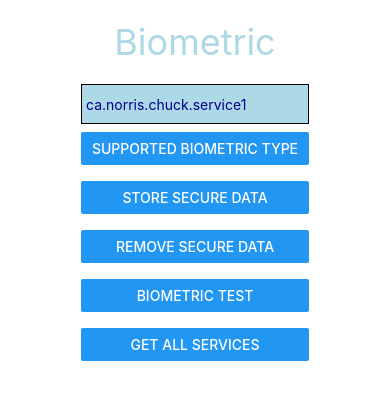
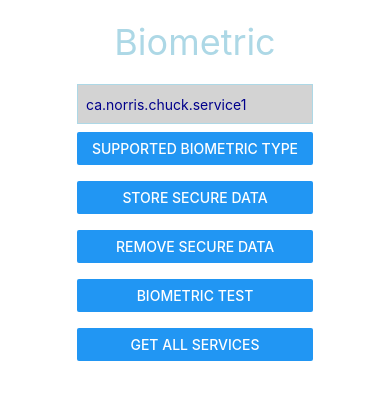
Before and after one commit to amwebexpert/poc-react-native-keychain, a React Native app: screen / in a window 390 px wide. Shown: the top 400 px of the page. Built offline with nearby package versions, Linux system fonts and the light colour scheme; what react-native-keychain would draw is missing.

Commit message:
style: text input

```diff
--- a/src/components/DemoBiometric.tsx
+++ b/src/components/DemoBiometric.tsx
@@ -72,9 +72,10 @@ const styles = StyleSheet.create({
   },
   input: {
     height: 40,
-    padding: 4,
+    paddingHorizontal: 8,
     borderWidth: 1,
-    backgroundColor: 'lightblue',
+    borderColor: 'lightblue',
+    backgroundColor: 'lightgrey',
     color: 'darkblue',
   },
 });
```
